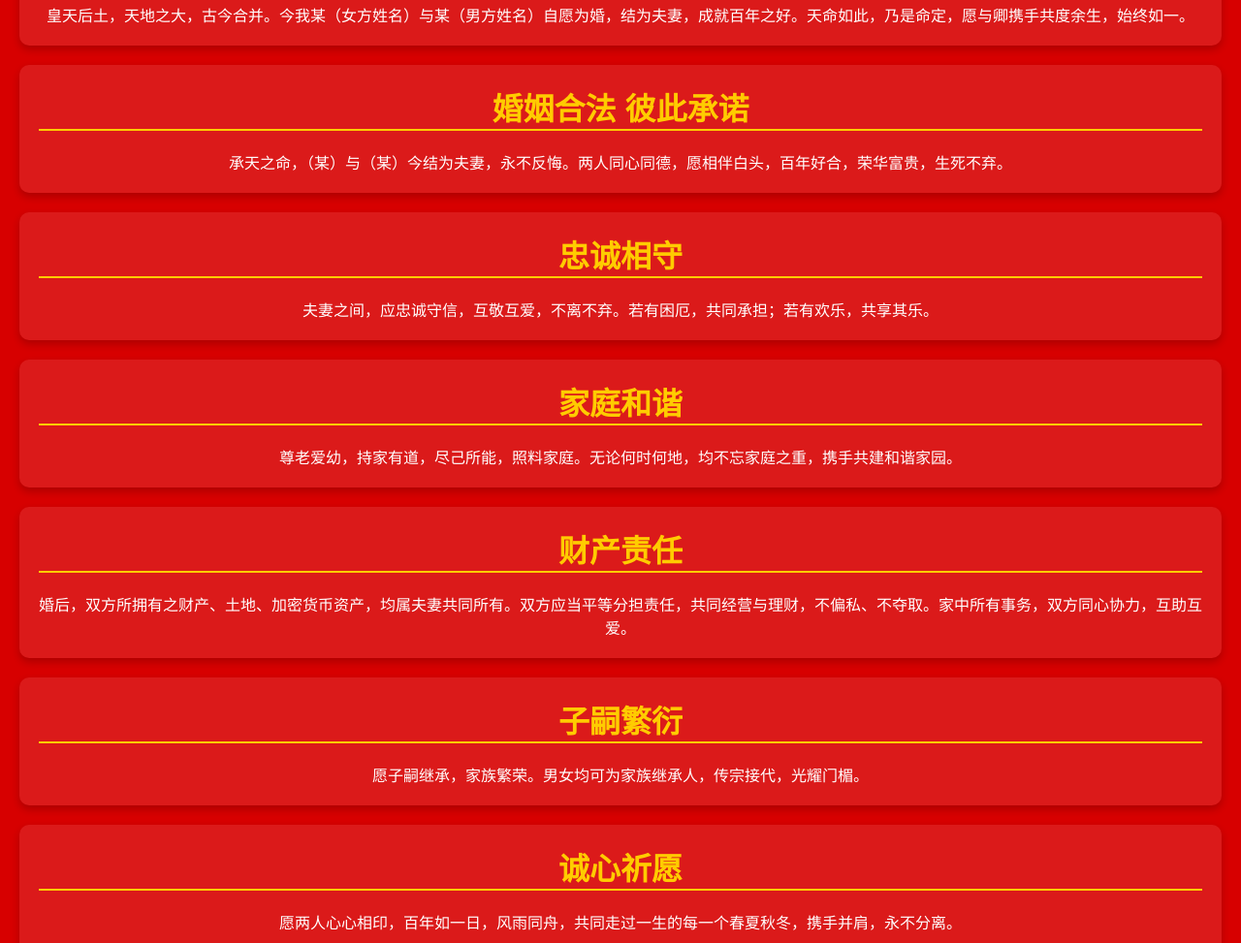
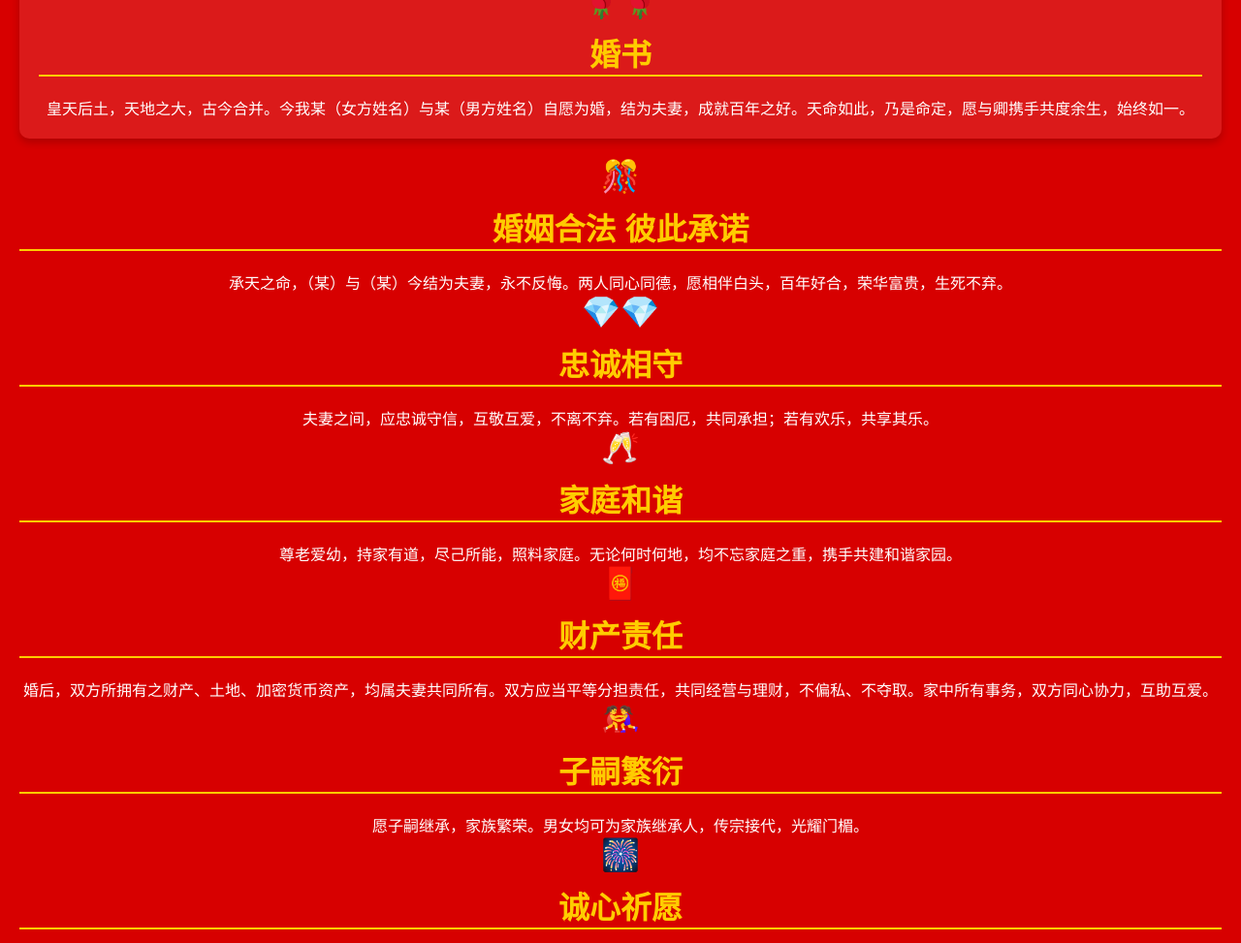
Before and after one commit to sungoddaoart/hunshu.github.io, a plain HTML site: page hunshu01/index.html in a window 1280 px wide. Shown: the part 315-1288 px from the top of the page at 97% size. Drawn offline with Linux system fonts and the light colour scheme.

Commit message:
Add files via upload

```diff
--- a/hunshu01/index.html
+++ b/hunshu01/index.html
@@ -22,27 +22,27 @@
                 <h2>婚书</h2>
                 <p>皇天后土，天地之大，古今合并。今我某（女方姓名）与某（男方姓名）自愿为婚，结为夫妻，成就百年之好。天命如此，乃是命定，愿与卿携手共度余生，始终如一。</p>
             </div>
-            <div class="couple-info">
+            <div class="couple-info1">
                 <h2>婚姻合法 彼此承诺</h2>
                 <p>承天之命，（某）与（某）今结为夫妻，永不反悔。两人同心同德，愿相伴白头，百年好合，荣华富贵，生死不弃。</p>
             </div>
-            <div class="couple-info">
+            <div class="couple-info2">
                 <h2>忠诚相守</h2>
                 <p>夫妻之间，应忠诚守信，互敬互爱，不离不弃。若有困厄，共同承担；若有欢乐，共享其乐。</p>
             </div>
-            <div class="couple-info">
+            <div class="couple-info3">
                 <h2>家庭和谐</h2>
                 <p>尊老爱幼，持家有道，尽己所能，照料家庭。无论何时何地，均不忘家庭之重，携手共建和谐家园。</p>
             </div>
-            <div class="couple-info">
+            <div class="couple-info4">
                 <h2>财产责任</h2>
                 <p>婚后，双方所拥有之财产、土地、加密货币资产，均属夫妻共同所有。双方应当平等分担责任，共同经营与理财，不偏私、不夺取。家中所有事务，双方同心协力，互助互爱。</p>
             </div>
-            <div class="couple-info">
+            <div class="couple-info5">
                 <h2>子嗣繁衍</h2>
                 <p>愿子嗣继承，家族繁荣。男女均可为家族继承人，传宗接代，光耀门楣。</p>
             </div>
-            <div class="couple-info">
+            <div class="couple-info6">
                 <h2>诚心祈愿</h2>
                 <p>愿两人心心相印，百年如一日，风雨同舟，共同走过一生的每一个春夏秋冬，携手并肩，永不分离。</p>
             </div>
--- a/hunshu01/styles.css
+++ b/hunshu01/styles.css
@@ -87,6 +87,62 @@ footer {
 
 /* 添加装饰性元素 */
 
+.header-content::before {
+    content: "👑👑";
+    font-size: 2rem;
+    display: block;
+    margin-bottom: 10px;
+}
+
+.couple-info::before {
+    content: "🌹🌹";
+    font-size: 2rem;
+    display: block;
+    margin-bottom: 10px;
+}
+
+.couple-info1::before {
+    content: "🎊";
+    font-size: 2rem;
+    display: block;
+    margin-bottom: 10px;
+}
+
+.couple-info2::before {
+    content: "💎💎";
+    font-size: 2rem;
+    display: block;
+    margin-bottom: 10px;
+}
+
+.couple-info3::before {
+    content: "🥂";
+    font-size: 2rem;
+    display: block;
+    margin-bottom: 10px;
+}
+
+.couple-info4::before {
+    content: "🧧";
+    font-size: 2rem;
+    display: block;
+    margin-bottom: 10px;
+}
+
+.couple-info5::before {
+    content: "🤼‍♀️";
+    font-size: 2rem;
+    display: block;
+    margin-bottom: 10px;
+}
+
+.couple-info6::before {
+    content: "🎆";
+    font-size: 2rem;
+    display: block;
+    margin-bottom: 10px;
+}
+
 .wedding-vow::before {
     content: "💍";
     font-size: 2rem;
@@ -96,6 +152,13 @@ footer {
 
 .blessings::before {
     content: "🎉";
+    font-size: 2rem;
+    display: block;
+    margin-bottom: 10px;
+}
+
+.commitment-timer::before {
+    content: "⌚️";
     font-size: 2rem;
     display: block;
     margin-bottom: 10px;
```
